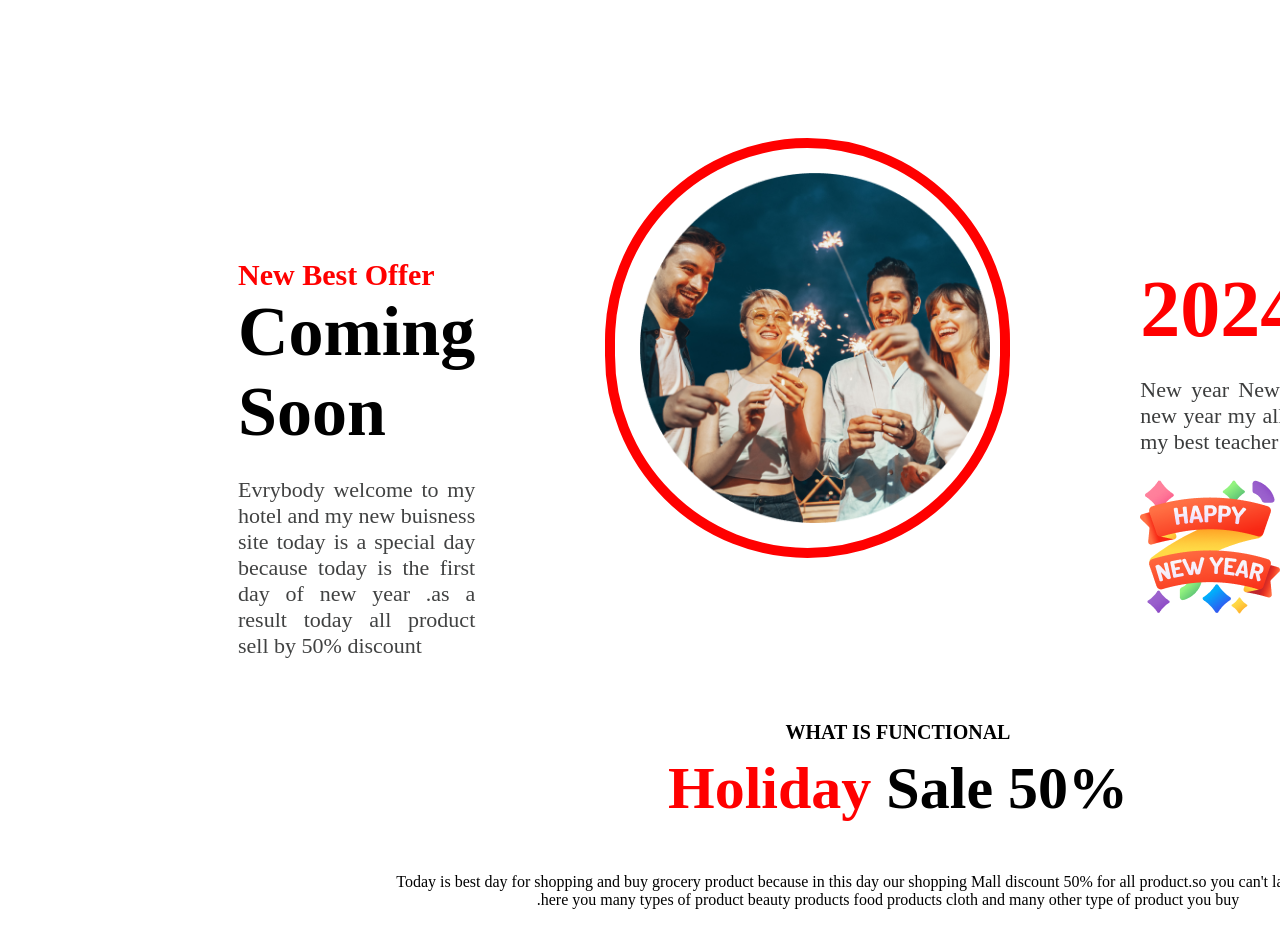
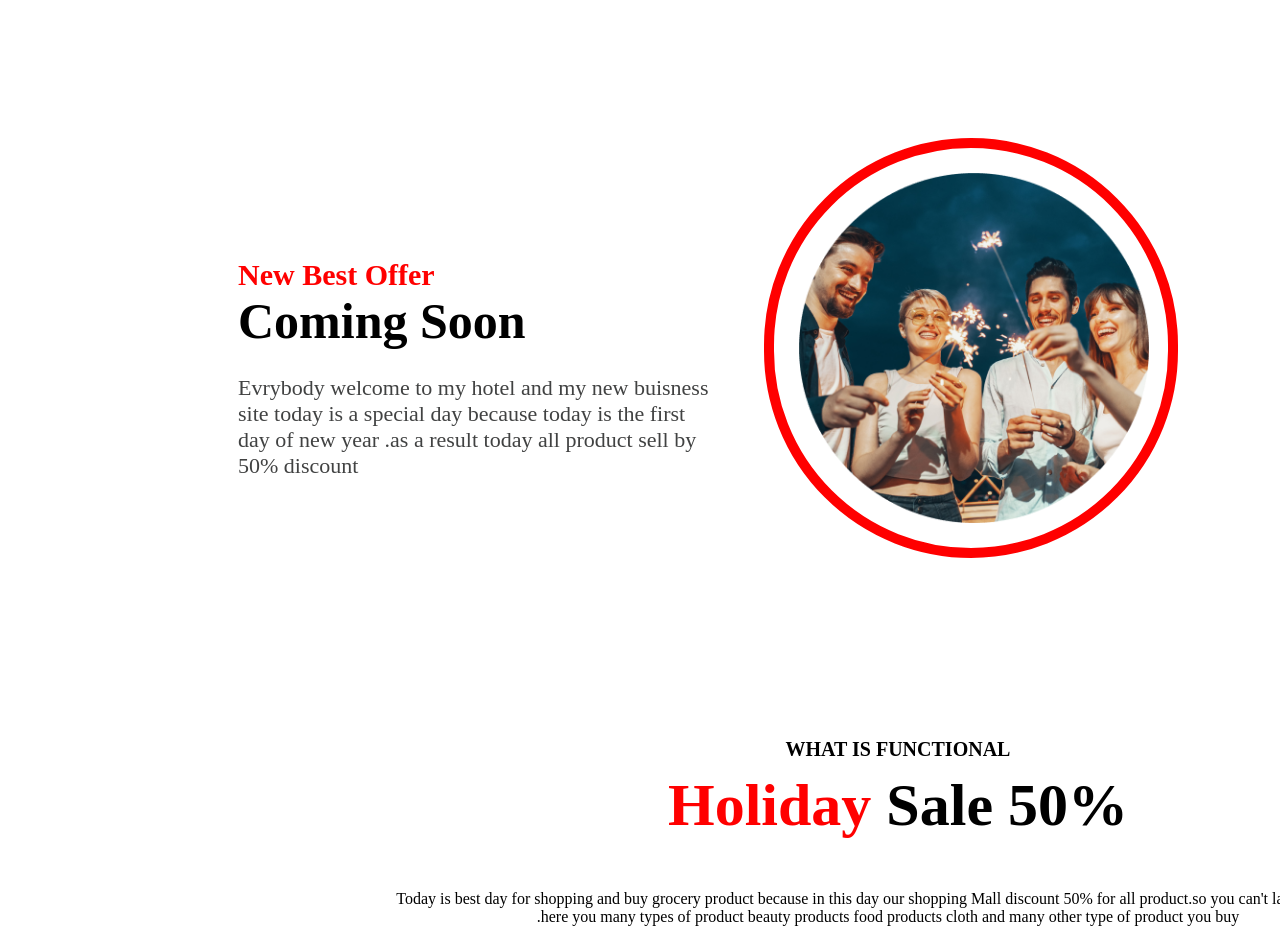
Before and after one commit to zahid-hasan0/First-Assignment, a plain HTML site: page index.html in a window 1280 px wide. Shown: the part 2720-3655 px from the top of the page. Drawn offline with Linux system fonts and the light colour scheme.

Commit message:
upgrade bonus section

```diff
--- a/css/style.css
+++ b/css/style.css
@@ -228,6 +228,7 @@ position: relative;
 }
 
 .coming{
+    width: 1320px;
     display: flex;
     text-align: justify;
     position: relative;
@@ -235,11 +236,13 @@ position: relative;
     gap: 50px;
 }
 .coming-column1{
-    height: 400px;
-    width: 400px;
+    height: 500px;
+    width:600px;
+
     margin-top: 30px;
-    padding-right: 70px;
-    margin-right: 10px;
+    text-align: left;
+
+    /* margin-right: 10px; */
 }
 .coming-column2{
     position: relative;
@@ -255,7 +258,7 @@ position: relative;
 
 .coming-image{
     margin-top: 25px;
-    margin-right: 10px;
+    margin-right: 19px;
     margin-left: 25px;
     height: 350px;
     width: 350px;
@@ -273,7 +276,9 @@ position: relative;
     margin-bottom: 0;
 }
 .coming-heading{
-    font-size: 70px;
+    font-size: 50px;
+    width: 90%;
+
     text-align: justify;
     margin-top: 0;
     margin-bottom: 25px;
```
